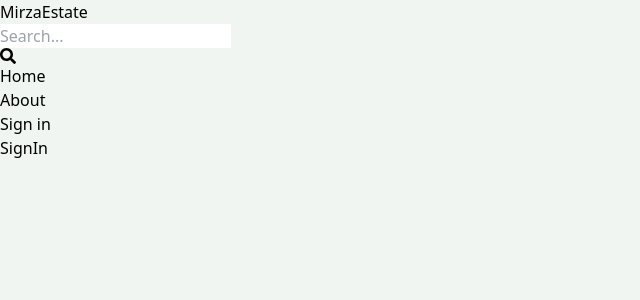
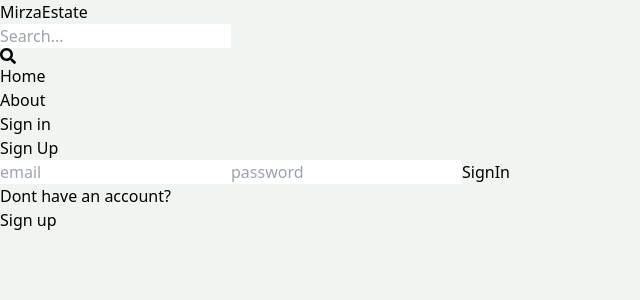
Before and after one commit to MirzaSameer301/Mern-estate, a React (Vite) app in the folder client/: page /sign-in in a window 1280 px wide. Shown: the top 300 px of the page, without its empty margins (0-640 px from the left). Built offline with nearby package versions, Linux system fonts and the light colour scheme.

Commit message:
complete signin functionality

```diff
--- a/client/src/pages/SignIn.jsx
+++ b/client/src/pages/SignIn.jsx
@@ -1,7 +1,75 @@
-import React from 'react'
+import { useState } from "react";
+import { Link, useNavigate } from "react-router-dom";
 
-export default function SignIn() {
+export default function SignIN() {
+  const [formData, setFormData] = useState({});
+  const [error, setError]=useState(null)
+  const [loading, setLoading]=useState(false)
+  const navigate=useNavigate();
+  const handleChange = (e) => {
+    setFormData({
+      ...formData,
+      [e.target.id]: e.target.value,
+    });
+  };
+ const handleSubmit = async (e) => {
+    e.preventDefault();
+    try {
+      setLoading(true)
+      const res = await fetch('/api/auth/signin', {
+        method: 'POST',
+        headers: {
+          'Content-Type': 'application/json',
+        },
+        body: JSON.stringify(formData),
+      });
+      const data = await res.json();
+      if(data.success=== false){
+        setError(data.message)
+        setLoading(false)
+        return
+      }
+      setLoading(false)
+      setError(null)
+      navigate('/')
+    } catch (error) {
+      setLoading(false)
+      setError(error.message)
+    }
+
+   };
   return (
-    <div>SignIn</div>
-  )
+    <div className="p-3 max-w-lg mx-auto">
+      <h1 className="text-3xl text-center font-semibold my-7">Sign Up</h1>
+      <form onSubmit={handleSubmit} className="flex flex-col gap-4">
+        <input
+          type="email"
+          placeholder="email"
+          className="border p-3 rounded-lg"
+          id="email"
+          onChange={handleChange}
+        />
+        <input
+          type="password"
+          placeholder="password"
+          className="border p-3 rounded-lg"
+          id="password"
+          onChange={handleChange}
+        />
+        <button
+         disabled={loading} className="text-white p-3 bg-slate-700 rounded-lg
+        uppercase hover:opacity-95 disabled:opacity-80 "
+        >
+          {loading ? 'loading...' : 'SignIn'}
+        </button>
+      </form>
+      <div className="flex gap-2 mt-5">
+        <p>Dont have an account?</p>
+        <Link to={"/sign-up"}>
+          <span className="text-blue-700">Sign up</span>
+        </Link>
+      </div>
+      {error && <p className='text-red-500 mt-5'>{error}</p>}
+    </div>
+  );
 }
```
